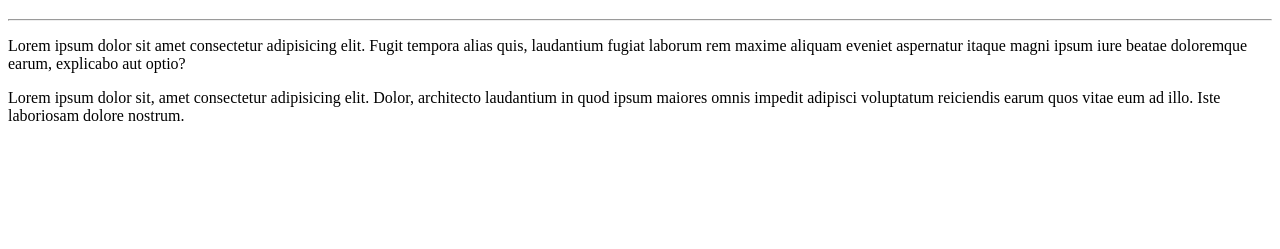
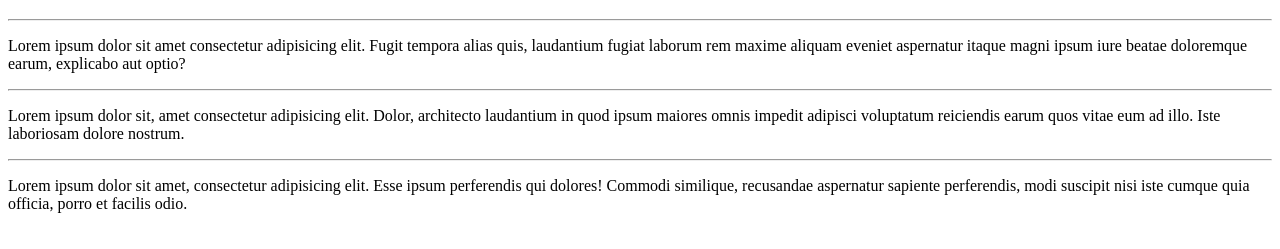
Before and after one commit to PiresNeto/Ola-Mundo, a plain HTML site: page site-exemplo/index.html in a window 1280 px wide. Shown: the part 61-310 px from the top of the page. Drawn offline with Linux system fonts and the light colour scheme.

Commit message:
Fiz modificações acrescentando um paragrafo no Readme.com
estas modificações servem de teste do meu aprendizado no Github

```diff
--- a/site-exemplo/index.html
+++ b/site-exemplo/index.html
@@ -9,6 +9,9 @@
     <h1>Olá,Mundo!</h1>
     <hr>
     <p>Lorem ipsum dolor sit amet consectetur adipisicing elit. Fugit tempora alias quis, laudantium fugiat laborum rem maxime aliquam eveniet aspernatur itaque magni ipsum iure beatae doloremque earum, explicabo aut optio?</p>
+    <hr>
     <p>Lorem ipsum dolor sit, amet consectetur adipisicing elit. Dolor, architecto laudantium in quod ipsum maiores omnis impedit adipisci voluptatum reiciendis earum quos vitae eum ad illo. Iste laboriosam dolore nostrum.</p>
+    <hr>
+    <p>Lorem ipsum dolor sit amet, consectetur adipisicing elit. Esse ipsum perferendis qui dolores! Commodi similique, recusandae aspernatur sapiente perferendis, modi suscipit nisi iste cumque quia officia, porro et facilis odio.</p>
 </body>
 </html>
```
